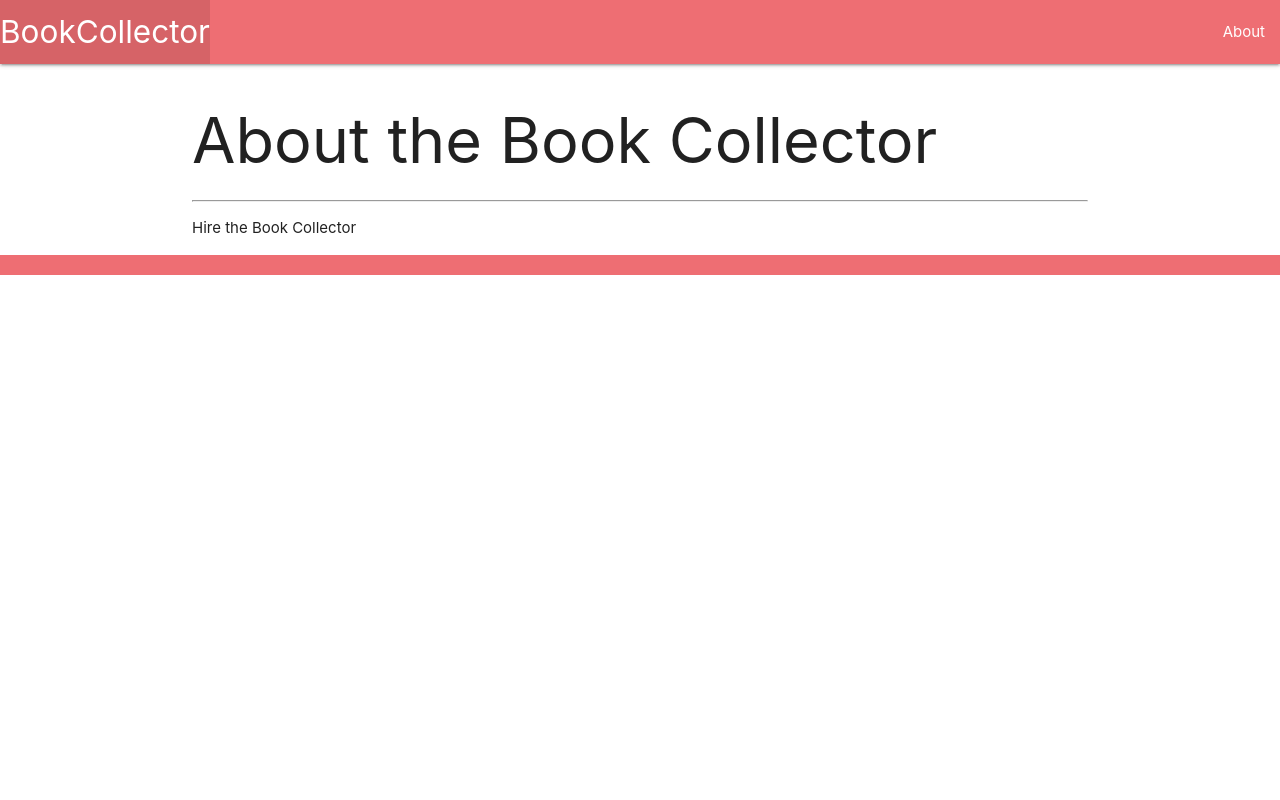
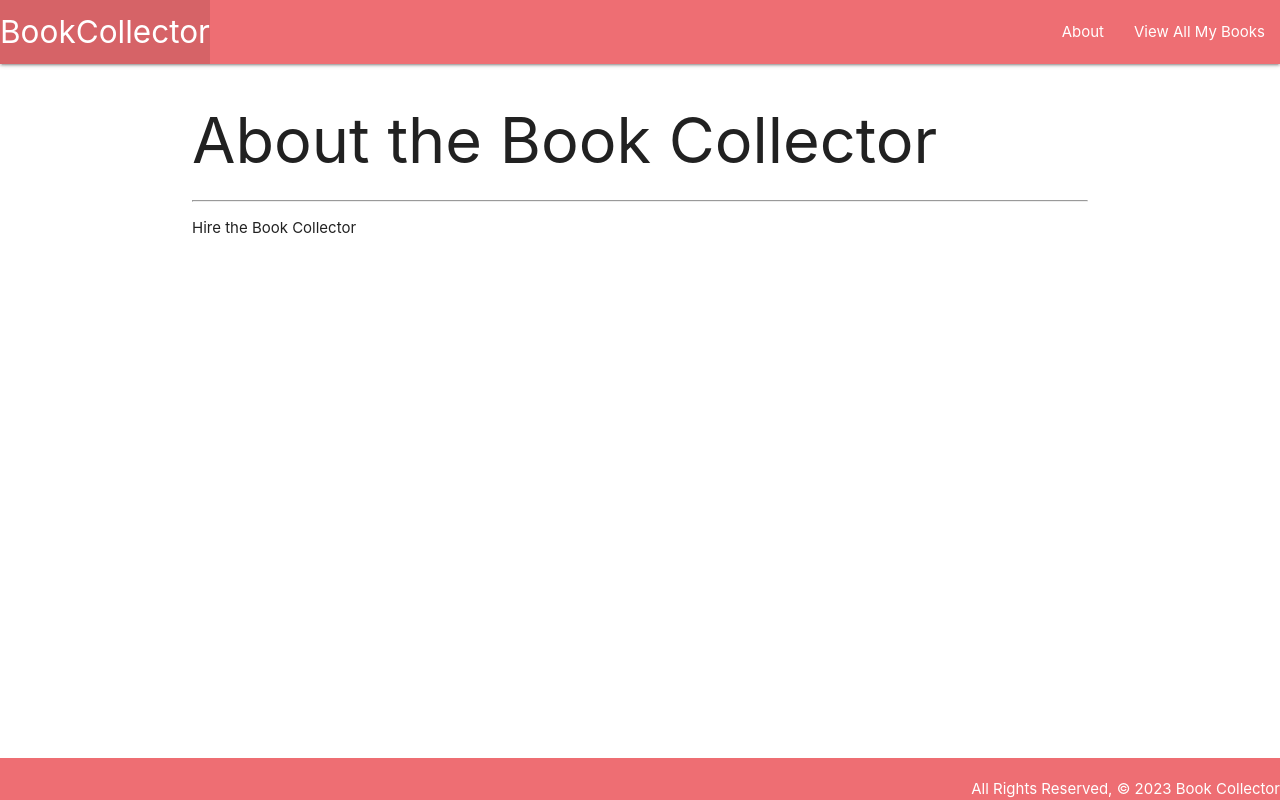
Before and after one commit to 2Clubs/bookcollector, a Django app: page /about/ in a window 1280 px wide. Run offline with Django 4.2, Linux system fonts and the light colour scheme.

Commit message:
adds styling

```diff
--- a/bookcollector/settings.py
+++ b/bookcollector/settings.py
@@ -120,7 +120,7 @@ USE_TZ = True
 # Static files (CSS, JavaScript, Images)
 # https://docs.djangoproject.com/en/4.2/howto/static-files/
 
-STATIC_URL = 'static/'
+STATIC_URL = '/static/'
 
 # Default primary key field type
 # https://docs.djangoproject.com/en/4.2/ref/settings/#default-auto-field
--- /dev/null
+++ b/main_app/static/css/style.css
@@ -0,0 +1,14 @@
+body {
+  display: flex;
+  min-height: 100vh;
+  flex-direction: column;
+}
+
+main {
+  flex: 1 0 auto;
+}
+
+footer {
+  padding-top: 0;
+  text-align: right;
+}
--- a/main_app/templates/about.html
+++ b/main_app/templates/about.html
@@ -1,5 +1,7 @@
 {% extends 'base.html' %} {% block content %}
+
     <h1>About the Book Collector</h1>
     <hr />
     <p>Hire the Book Collector</p>
+
 {% endblock %}
--- a/main_app/templates/base.html
+++ b/main_app/templates/base.html
@@ -1,3 +1,5 @@
+{% load static %}
+
 <!DOCTYPE html>
 <html lang="en">
   <head>
@@ -8,6 +10,11 @@
     <link
       rel="stylesheet"
       href="https://cdnjs.cloudflare.com/ajax/libs/materialize/1.0.0/css/materialize.min.css"
+    />
+    <link
+      rel="stylesheet"
+      type="text/css"
+      href="{% static 'css/style.css' %}"
     />
   </head>
   <body>
@@ -21,6 +28,7 @@
           </ul>
           <ul class="right">
             <li><a href="/about">About</a></li>
+            <li><a href="/books">View All My Books</a></li>
           </ul>
         </div>
       </nav>
```
